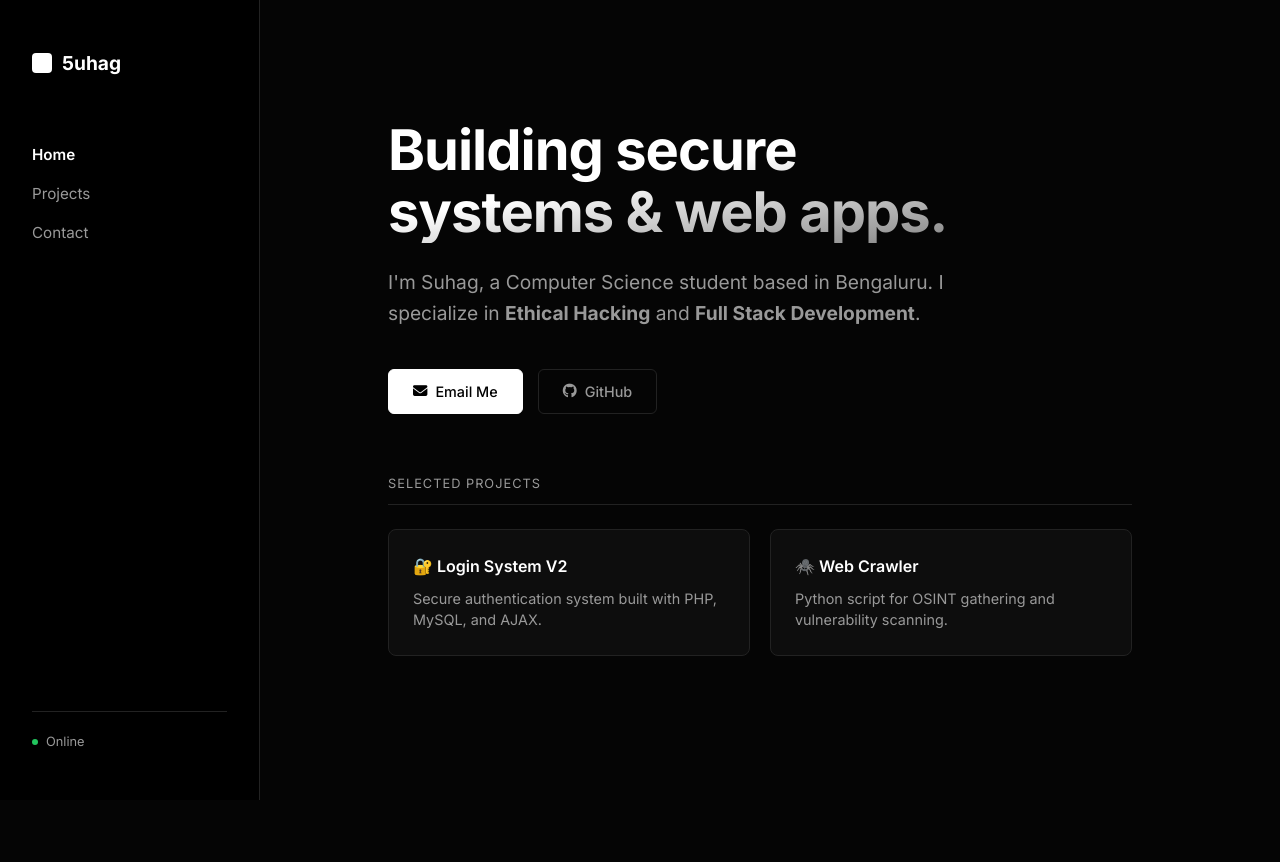
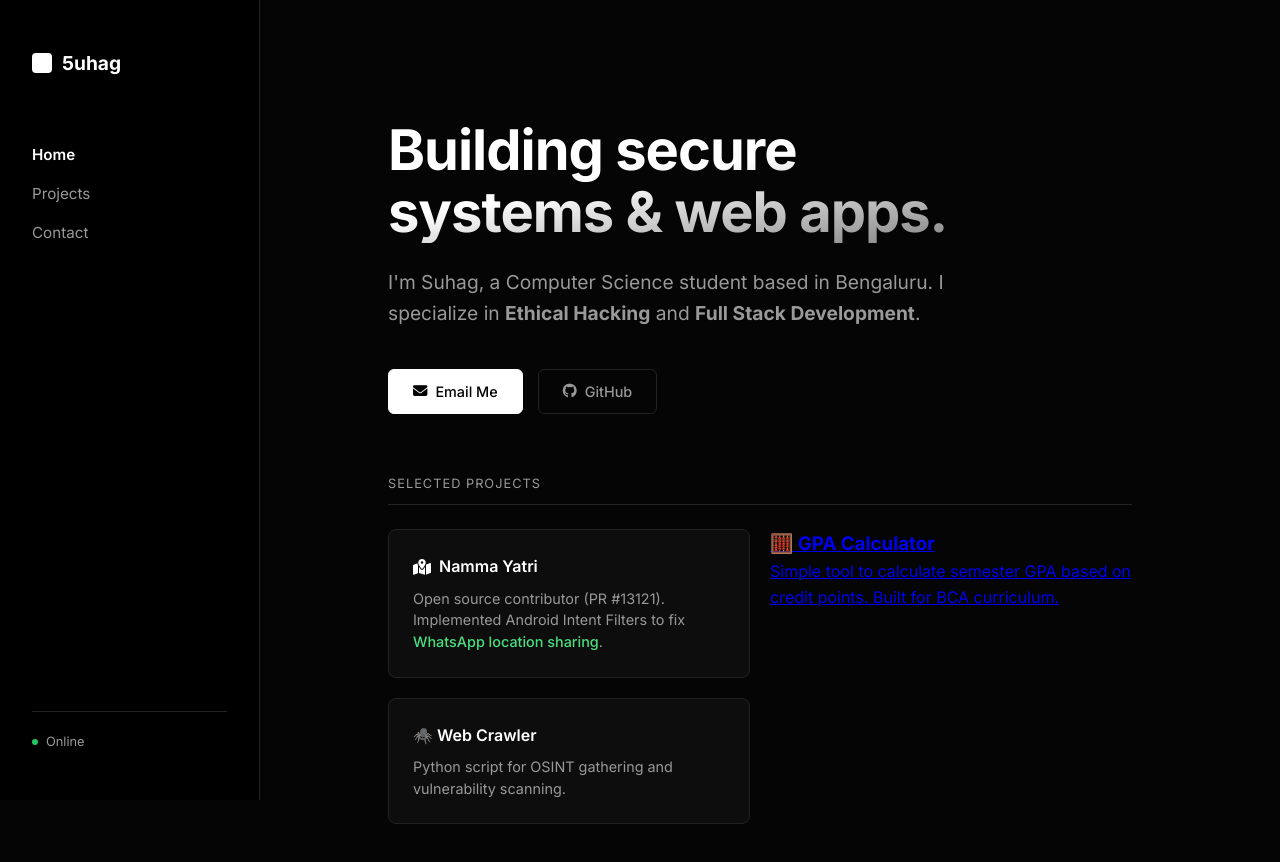
Before and after one commit to 5uhag/5uhag.github.io, a plain HTML site: page index.html in a window 1280 px wide. Before the commit the page ends 800 px from the top, so only its background shows below. Drawn offline with Linux system fonts and the light colour scheme.

Commit message:
Update title and project links in index.html

```diff
--- a/index.html
+++ b/index.html
@@ -3,7 +3,7 @@
 <head>
     <meta charset="UTF-8">
     <meta name="viewport" content="width=device-width, initial-scale=1.0">
-    <title>Suhag(5uhag) | Full Stack Developer</title>
+    <title>Suhag (5uhag) | Security Researcher & Open Source Developer</title>
     <link href="https://fonts.googleapis.com/css2?family=Inter:wght@300;400;500;600;700&display=swap" rel="stylesheet">
     <link rel="stylesheet" href="https://cdnjs.cloudflare.com/ajax/libs/font-awesome/6.4.0/css/all.min.css">
 
@@ -14,6 +14,7 @@
             --text-primary: #ffffff;
             --text-secondary: #999999;
             --border-color: #222222;
+            --accent-green: #4ade80; /* Added for Namma Yatri link */
         }
 
         * { margin: 0; padding: 0; box-sizing: border-box; }
@@ -79,7 +80,6 @@
             letter-spacing: -1px;
             margin-bottom: 24px;
             line-height: 1.1;
-            /* Subtle Gradient Text */
             background: linear-gradient(to bottom right, #fff 40%, #666);
             -webkit-background-clip: text;
             -webkit-text-fill-color: transparent;
@@ -150,11 +150,13 @@
             text-decoration: none;
             transition: border-color 0.2s;
             display: block;
+            height: 100%; /* Keeps cards equal height */
         }
         .card:hover { border-color: #555; }
 
-        .card h3 { color: var(--text-primary); font-size: 1rem; margin-bottom: 8px; font-weight: 600; }
+        .card h3 { color: var(--text-primary); font-size: 1rem; margin-bottom: 8px; font-weight: 600; display: flex; align-items: center; gap: 8px;}
         .card p { color: var(--text-secondary); font-size: 0.9rem; line-height: 1.5; }
+        .highlight { color: var(--accent-green); font-weight: 500;}
 
         /* Mobile Optimization */
         @media (max-width: 768px) {
@@ -186,7 +188,7 @@
 
             <nav class="nav">
                 <a href="#" class="nav-link active">Home</a>
-                <a href="https://github/5uhag" target="_blank" class="nav-link">Projects</a>
+                <a href="https://github.com/5uhag" target="_blank" class="nav-link">Projects</a>
                 <a href="mailto:root@5uhag.me" class="nav-link">Contact</a>
             </nav>
         </div>
@@ -217,12 +219,17 @@
         <div class="section-header">Selected Projects</div>
 
         <div class="grid">
-            <a href="https://github.com/5uhag" class="card">
-                <h3>🔐 Login System V2</h3>
-                <p>Secure authentication system built with PHP, MySQL, and AJAX.</p>
+            <a href="https://github.com/nammayatri/nammayatri/pull/13121" target="_blank" class="card">
+                <h3><i class="fas fa-map-marked-alt"></i> Namma Yatri</h3>
+                <p>Open source contributor (PR #13121). Implemented Android Intent Filters to fix <span class="highlight">WhatsApp location sharing</span>.</p>
             </a>
 
-            <a href="https://github.com/5uhag" class="card">
+            <a href="https://github.com/5uhag/gpa-calculator class="card">
+                <h3>🧮 GPA Calculator</h3>
+                <p>Simple tool to calculate semester GPA based on credit points. Built for BCA curriculum.</p>
+            </a>
+
+            <a href="https://github.com/5uhag/web-crawler" class="card">
                 <h3>🕷️ Web Crawler</h3>
                 <p>Python script for OSINT gathering and vulnerability scanning.</p>
             </a>
```
